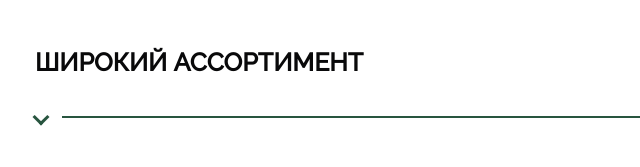
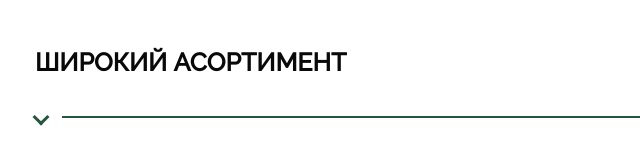
Before and after one commit to werpy/anima, a plain HTML site: page index.html in a window 1280 px wide. Shown: the part 1342-1509 px from the top of the page, 101-741 px from the left. Drawn offline with nearby package versions, Linux system fonts and the light colour scheme.

Commit message:
Fixed some language troubles

```diff
--- a/index.html
+++ b/index.html
@@ -125,7 +125,7 @@
 
                 <!-- 3 -->
                 <div class="advantages_description_wrapper">
-                    <h3 class="description_header">Широкий ассортимент</h3>
+                    <h3 class="description_header">Широкий асортимент</h3>
                     <details class="description_details">
                         <summary>
                             <div class="details_items_wrapper">
```
